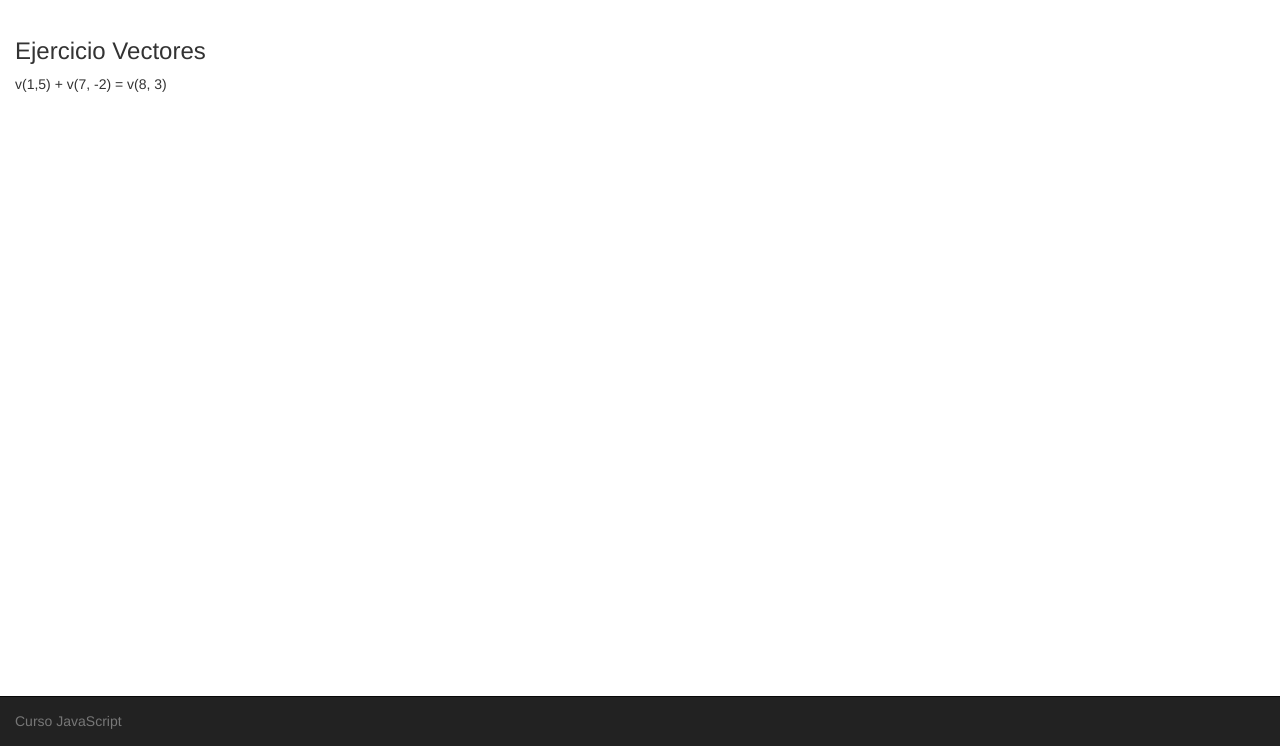
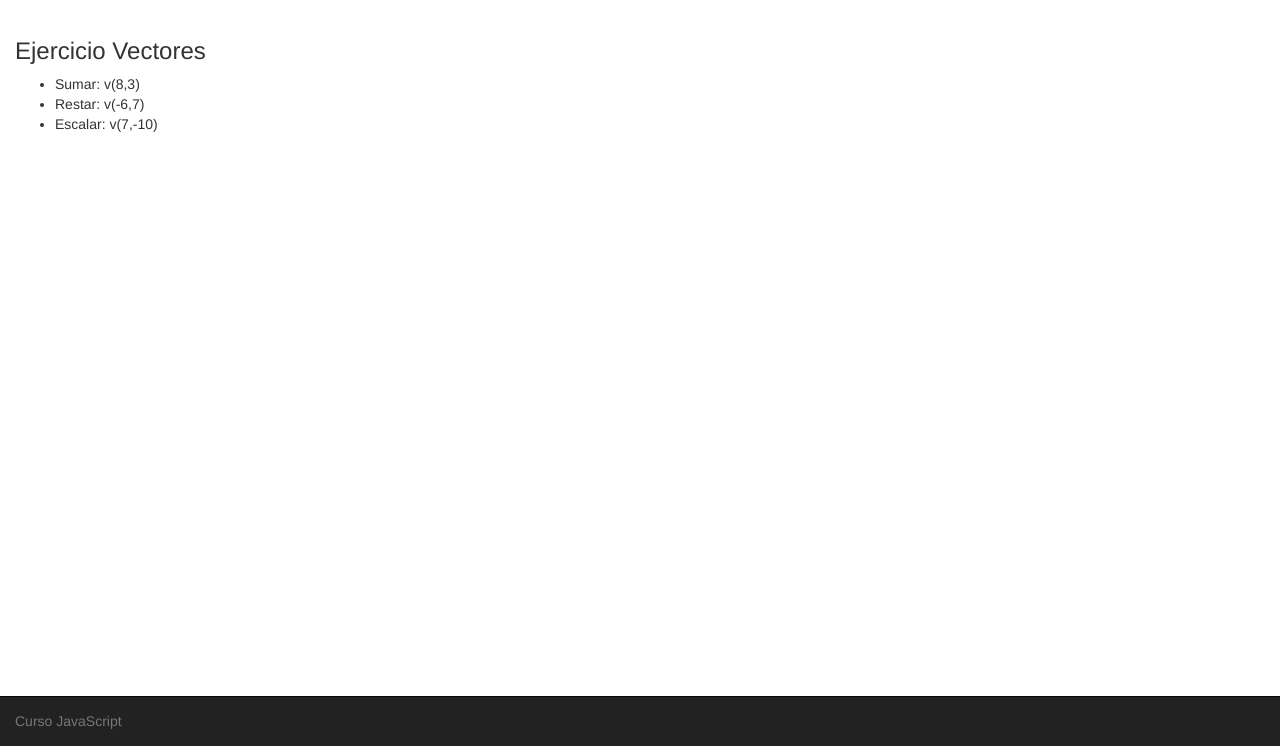
Before and after one commit to jorgeas80/cloname-js, a plain HTML site: page index.html in a window 1280 px wide. Shown: the part 54-800 px from the top of the page. Drawn offline with Linux system fonts and the light colour scheme.

Commit message:
AÑADIDAS FUNCIONES

```diff
--- a/index.html
+++ b/index.html
@@ -1,5 +1,5 @@
 <!DOCTYPE html>
-<html lang="en">
+<html lang="es">
     <head>
         <title>Ejercicios JavaScript</title>
         <meta charset="utf-8">
@@ -27,7 +27,8 @@
 
             <h3>Ejercicio Vectores</h3>
 
-            <div id="content">Sumando vectores...</div>
+            <div id="content"> Realizando operaciones con vectores </div>
+
 
         </section>
 
--- a/js/app.js
+++ b/js/app.js
@@ -8,10 +8,39 @@
     var v1 = new vector(1, 5);
     var v2 = new vector(7, -2);
 
+        var vRestar = v1.minus(v2)
+    var vSumar = v1.plus(v2)
+    var vEscalar = v1.escalar(v2)
+
     // Esperamos 3 segundos y mostramos la información en el div que guarda el contenido
-    var vSuma = v1.plus(v2);
+    var vEscalar = v1.escalar(v2);
     setTimeout(function() {
-        $("#content").text("v(1,5) + v(7, -2) = v(" + vSuma.x + ", " + vSuma.y + ")");
+        var list = $("<ul>")
+        .append($("<li>").text("Sumar: " + vSumar))
+        .append($("<li>").text("Restar: " + vRestar))
+        .append($("<li>").text("Escalar: " + vEscalar));
+
+      $("#content").html(list);
+
+},3000);
+
+
+
+       /* $("#content").text("v(1,5) * v(7, -2) = v(" + vEscalar.x + ", " + vEscalar.y + ")");
+    },
+
+    var vSumar = v1.plus(v2);
+    setTimeout(function() {
+        $("#content").text("v(1,5) + v(7, -2) = v(" + vSumar.x + ", " + vSumar.y + ")");
     }, 3000);
 
+    var vRestar = v1.minus(v2);
+    setTimeout(function() {
+        $("#content").text("v(1,5) - v(7, -2) = v(" + vRestar.x + ", " + vRestar.y + ")");
+    }, 3000); */
+
+
+
+
+
 })($); // La IIFE recibe como argumento el objeto básico de jQuery
--- a/js/vector.js
+++ b/js/vector.js
@@ -1,4 +1,5 @@
-// Envolvemos el componente AngularJS en una IIFE, para eliminar las variables del scope global
+
+
 var vector = (function() {
 
   // Usamos modo estricto (nuevo in ECMA5): http://www.w3schools.com/js/js_strict.asp
@@ -14,14 +15,28 @@ var vector = (function() {
     return new Vector(this.x + other.x, this.y + other.y);
   };
 
-  Vector.prototype.minus = function(other) {
+ Vector.prototype.minus = function(other) {
     return new Vector(this.x - other.x, this.y - other.y);
   };
+
+  Vector.prototype.escalar = function(other) {
+    return new Vector(this.x * other.x, this.y * other.y);
+  };
+
+  Vector.prototype.toString = function () {
+    return "v(" + this.x + "," + this.y +")";
+
+  };
+
+
+
 
   Object.defineProperty(Vector.prototype, "length", {
     get: function() {
       return Math.sqrt(this.x * this.x + this.y * this.y);
     }
+
+
   });
 
 
```
